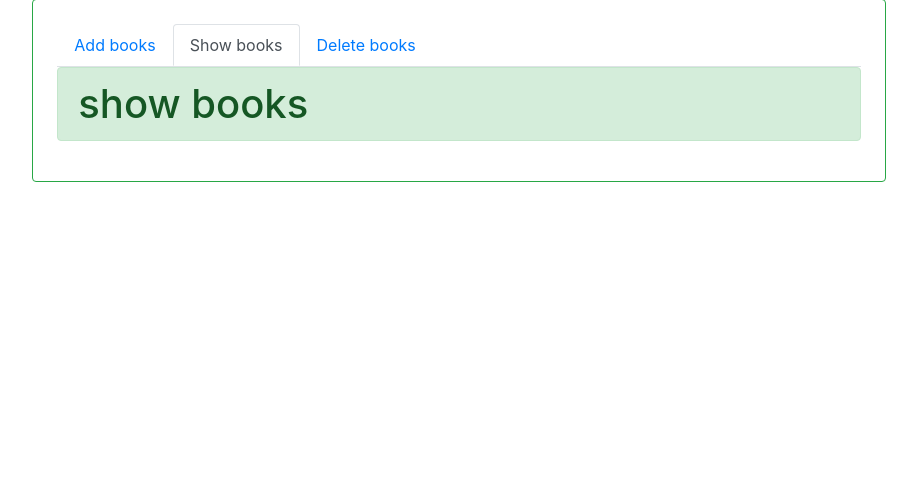
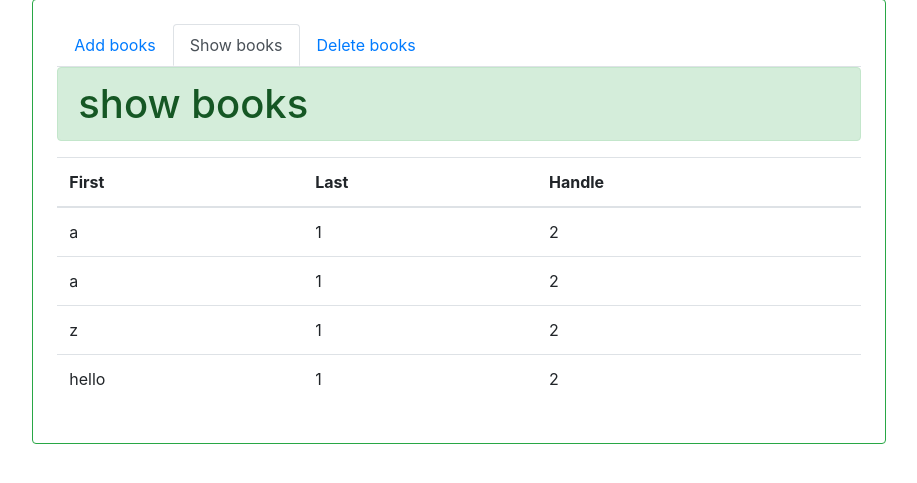
Before and after one commit to tdsk15041995/django_ajax, a Django app: page /books/ in a window 1280 px wide, after a click on "Show books". Shown: the part 25-508 px from the top of the page, without its empty margins (181-1098 px from the left). Run offline with Django 3.2, Linux system fonts and the light colour scheme; data comes from the database, SQL or seed files in the repository; some libraries are stand-ins or nearby versions.

Commit message:
Added all the functionalities to show the books

```diff
--- /dev/null
+++ b/source/books/serializers.py
@@ -0,0 +1,7 @@
+from rest_framework import serializers
+
+class BooksSerializer(serializers.Serializer):
+
+    name = serializers.CharField(max_length=500,default="")
+    price = serializers.IntegerField()
+    pages = serializers.IntegerField()
--- a/source/books/views.py
+++ b/source/books/views.py
@@ -2,7 +2,7 @@ from django.shortcuts import render
 from django.http import HttpResponse,JsonResponse
 from .models import Books
 import json
-
+from .serializers import BooksSerializer
 
 # Create your views here.
 
@@ -40,12 +40,9 @@ def show_books(request):
 
         for book in books:
 
-            json_obj.append({
-                'name':book.name,
-                'price':book.price,
-                'pages':book.pages
-            })
+            serialized = BooksSerializer(book)
+
+            json_obj.append(serialized.data)
 
 
-
-        return JsonResponse(json.dumps(json_obj),safe=False)
+        return HttpResponse(json.dumps(json_obj))
--- a/source/static/books/index.js
+++ b/source/static/books/index.js
@@ -42,9 +42,27 @@ function showBooks(){
         type: 'GET',
         url: '/books/show_books_details/',
         data:{},
-        dataType: 'json',
+        dataType: 'html',
         success:function(response){
-            console.log(response);
+
+            response = eval(response);
+
+            var table = document.getElementById('books-table');
+
+            for(i=0;i<response.length;i++){
+
+                var row = table.insertRow(i+1);
+                var name = row.insertCell(0);
+                var price = row.insertCell(1);
+                var pages = row.insertCell(2);
+
+                name.innerHTML = response[i].name;
+                price.innerHTML = response[i].price;
+                pages.innerHTML = response[i].pages;
+            }
+
+
+
         },
         error:function(response){
             alert("nothing was recieved");
--- a/source/templates/books/index.html
+++ b/source/templates/books/index.html
@@ -48,6 +48,23 @@
             <div class="tab-pane fade" id="nav-profile" role="tabpanel" aria-labelledby="nav-profile-tab">
                         <!-- Show books-->
                         <h1 class="alert alert-success">show books</h1>
+
+                        <table class="table" id="books-table">
+
+                            <thead>
+                              <tr>
+                                <th scope="col">First</th>
+                                <th scope="col">Last</th>
+                                <th scope="col">Handle</th>
+                              </tr>
+                            </thead>
+
+
+
+                        </table>
+
+
+
             </div>
             <div class="tab-pane fade" id="nav-contact" role="tabpanel" aria-labelledby="nav-contact-tab">
                         <!-- Delete books-->
```
